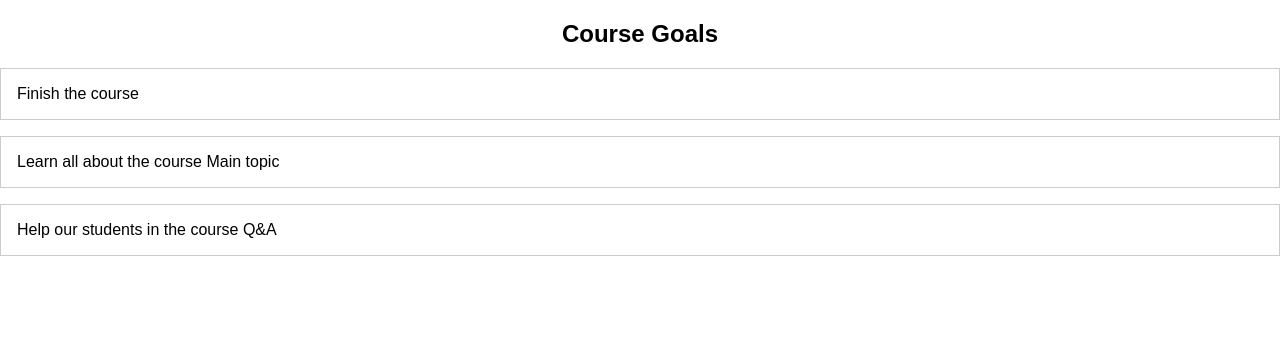
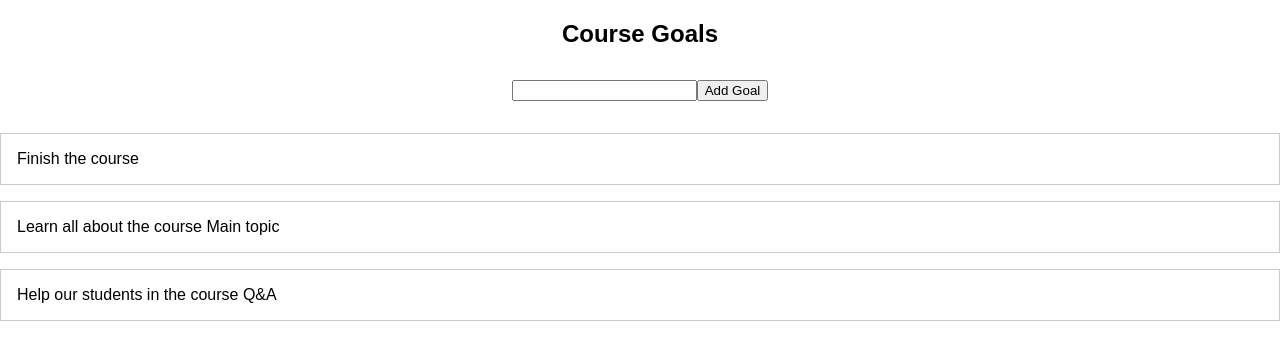
Before and after one commit to Insitium/react-refresher-01-react-starting-project, a React (Create React App) app: page / in a window 1280 px wide. Shown: the top 360 px of the page. Built offline with nearby package versions, Linux system fonts and the light colour scheme.

Commit message:
30Handling events

```diff
--- a/src/App.js
+++ b/src/App.js
@@ -1,6 +1,7 @@
 import React from 'react';
 import './App.css';
-import GoalList from './components/GoalList';
+import GoalList from './components/GoalList/GoalList';
+import NewGoal from './components/NewGoal/NewGoal';
 
 const App = () => {
   const courseGoals=[
@@ -10,6 +11,7 @@
   ];
   return (<div className="course-goals">
     <h2>Course Goals</h2>
+    <NewGoal />
     <GoalList goals={courseGoals} />
   </div>
   );
--- /dev/null
+++ b/src/components/NewGoal/NewGoal.css
@@ -0,0 +1,4 @@
+.new-goal {
+    margin: 2rem;
+    text-align: center;
+}
--- /dev/null
+++ b/src/components/NewGoal/NewGoal.js
@@ -0,0 +1,22 @@
+import React from 'react';
+import './NewGoal.css';
+
+const NewGoal = () => {
+    const addGoalHandler = event =>{
+        event.preventDefault();
+
+        const newGoal = {
+            id:Math.random().toString(),
+            text: 'My new Goal!'
+        };
+
+        console.log(newGoal);
+    };
+    return (
+    <form className = "new-goal" onSubmit = {addGoalHandler}>
+        <input type = "text"/>
+        <button type = "submit">Add Goal</button>
+    </form>)
+};
+
+export default NewGoal;
```
Also changed, not shown: src/components/GoalList/GoalList.css (renamed from src/components/GoalList.css), src/components/GoalList/GoalList.js (renamed from src/components/GoalList.js).
